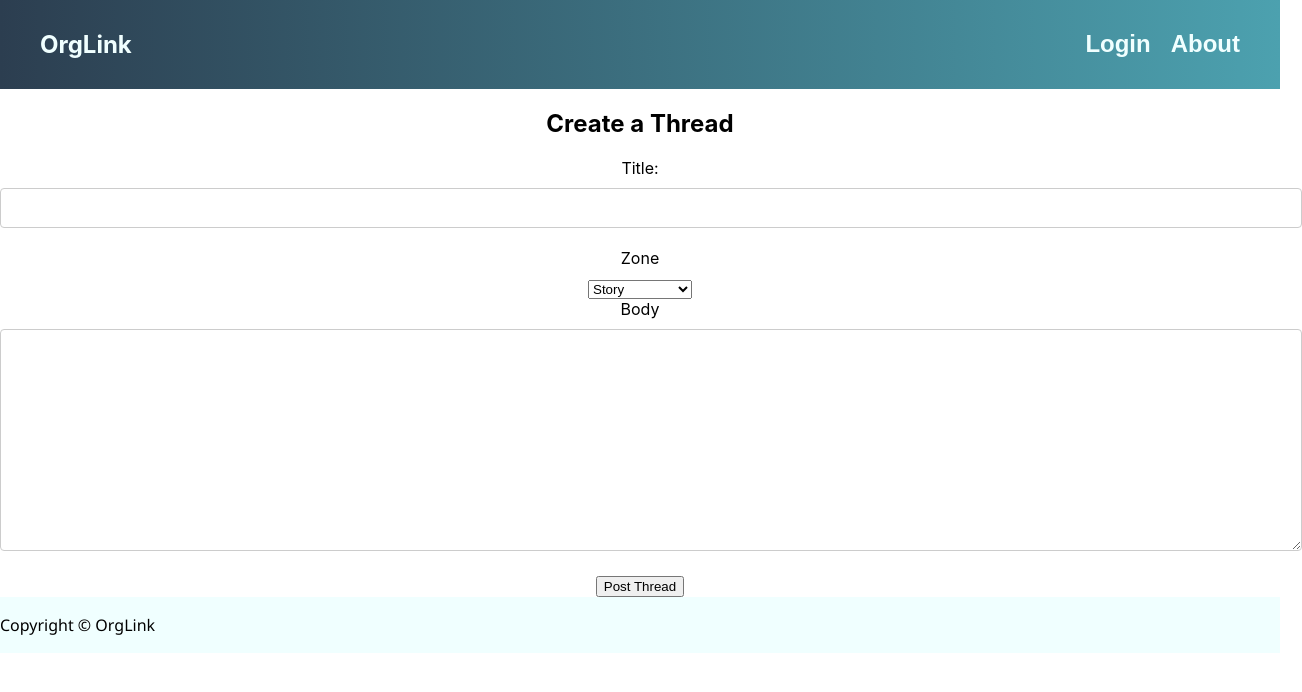
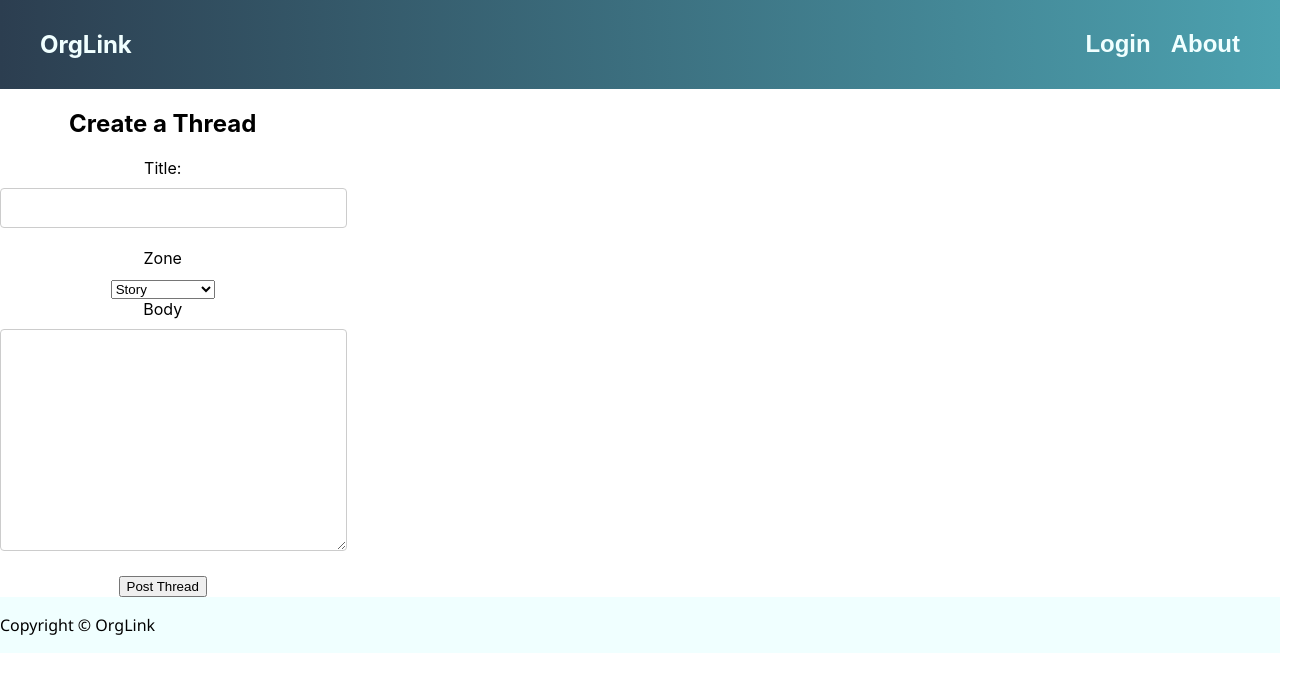
Before and after one commit to bilalc3/orglink-client, a React (Create React App) app: page /post in a window 1280 px wide. Shown: the top 692 px of the page, 1302 px wide, since content can reach past the window. Built offline with nearby package versions, Linux system fonts and the light colour scheme.

Commit message:
JSON Server Added

```diff
--- a/src/Postform.js
+++ b/src/Postform.js
@@ -30,7 +30,8 @@ const Postform = () => {
 
 
     return (
-        <div>
+        <div className = "container">
+            <div className="text">
             <h2>Create a Thread</h2>
             <form onSubmit={handlePost}>
                 <label className="title">Title:</label>
@@ -65,6 +66,7 @@ const Postform = () => {
                 ></textarea>
                 <button>Post Thread</button>
             </form>
+            </div>
         </div>
 
     );
```
Also changed, not shown: src/Postform.css (line endings or trailing spaces).
